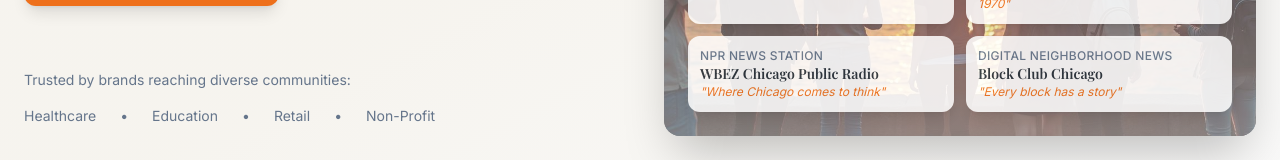
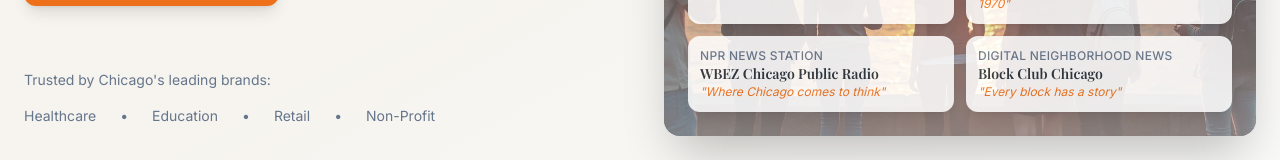
Before and after one commit to shawnempower/chicago-hub-mongo, a React (Vite) app: page / in a window 1280 px wide. Shown: the part 533-693 px from the top of the page. Built offline with nearby package versions, Linux system fonts and the light colour scheme; the HTML template or start-up script is replaced by a standard one.

Commit message:
Update hero subtitle

```diff
--- a/src/components/HeroSection.tsx
+++ b/src/components/HeroSection.tsx
@@ -28,7 +28,7 @@ export function HeroSection({
 
             <div className="pt-8">
               <p className="text-sm text-muted-foreground mb-4">
-                Trusted by brands reaching diverse communities:
+                Trusted by Chicago's leading brands:
               </p>
               <div className="flex items-center space-x-6 text-muted-foreground">
                 <span className="text-sm">Healthcare</span>
```
